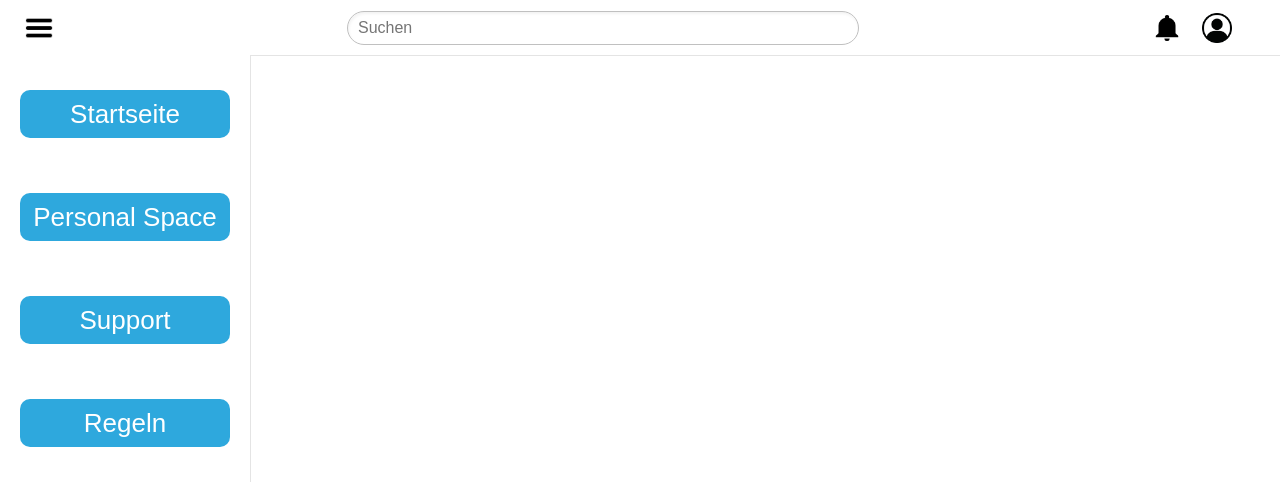
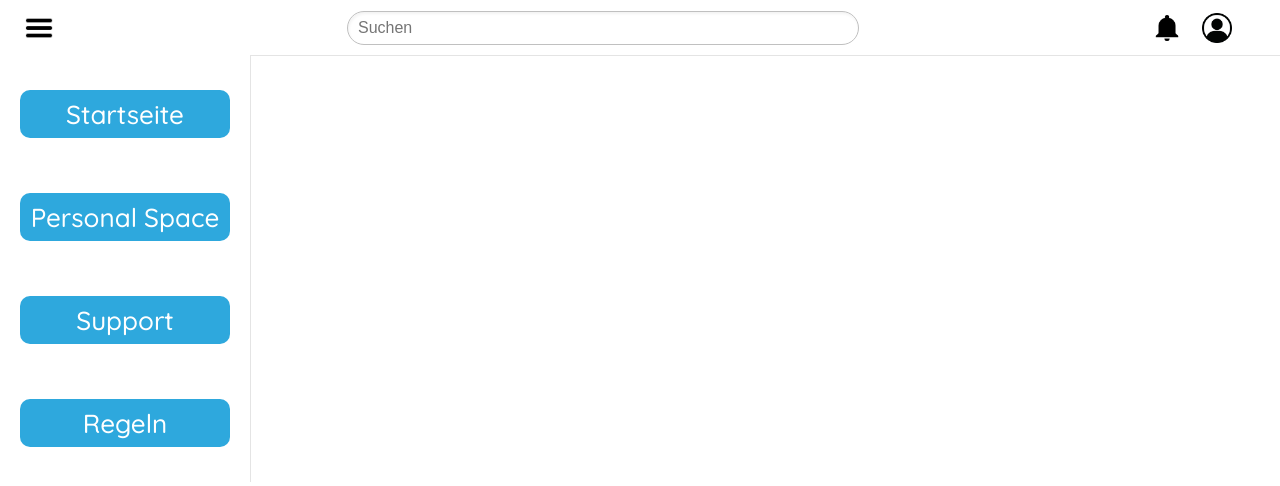
Before and after one commit to AndreNeb/diplomarbeit_fe, a React (Create React App) app: page / in a window 1280 px wide. Shown: the top 486 px of the page. Built offline with nearby package versions, Linux system fonts and the light colour scheme.

Commit message:
Leftbar added

```diff
--- a/src/stylesheets/general/general.css
+++ b/src/stylesheets/general/general.css
@@ -1,26 +1,26 @@
 @import url('https://fonts.googleapis.com/css2?family=Quicksand:wght@300..700&display=swap');
 
-.div {
+div {
     font-family: "Quicksand", sans-serif, Arial;
     font-weight: 500;
 }
 
-.body {
+body {
 
 }
-.button {
+button {
     font-family: "Quicksand", sans-serif, Arial;
     font-weight: 500;
 }
 
-.p {
+p {
     font-family: "Quicksand", sans-serif, Arial;
     font-weight: 500;
     margin: 0;
     padding: 0;
 }
 
-.search::placeholder {
+search::placeholder {
     font-family: "Quicksand", sans-serif, Arial;
     font-weight: 500;
 }
```
